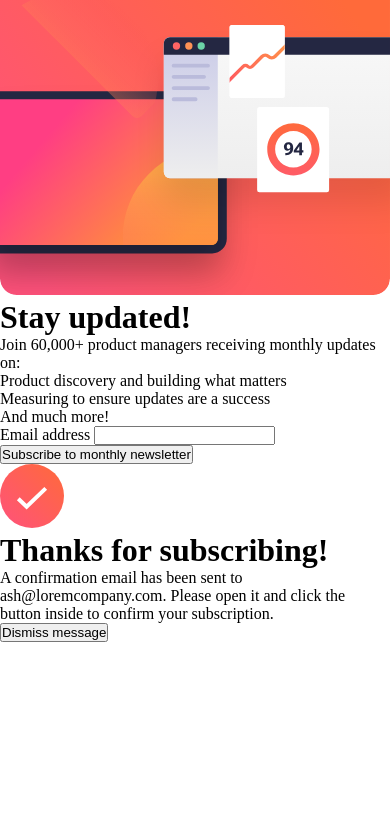
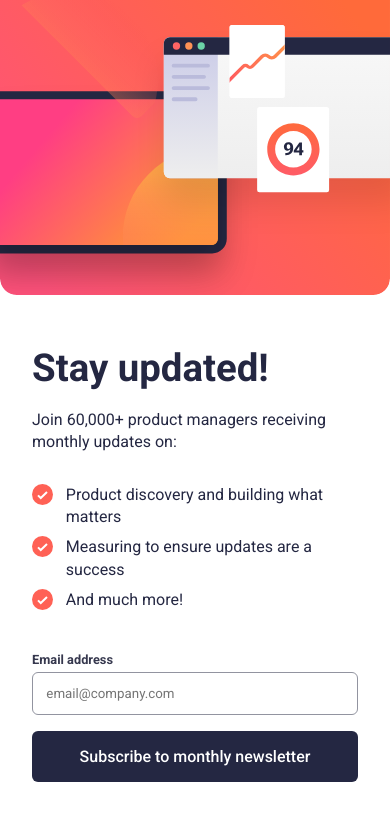
Before and after one commit to joacomenda/newsletter-sign-up-with-success-message-main, a plain HTML site: page index.html in a window 390 px wide. Drawn offline with Linux system fonts and the light colour scheme.

Commit message:
mobile design almost done

```diff
--- a/index.html
+++ b/index.html
@@ -16,30 +16,39 @@
 <body>
   <main>
     <div class="main-content">
-      <div class="images-container">
-        <img src="assets/images/illustration-sign-up-mobile.svg" alt="forms-main-image" class="mobile-image">
-        <img src="assets/images/illustration-sign-up-desktop.svg" alt="forms-main-image" class="desktop-image">
-      </div>
+      <img src="assets/images/illustration-sign-up-mobile.svg" alt="forms-main-image" class="mobile-image">
+      <img src="assets/images/illustration-sign-up-desktop.svg" alt="forms-main-image" class="desktop-image">
 
-      <div class="forms-and-text-container">
+      <div class="text-and-form-container">
         <h1>Stay updated!</h1>
 
         <p>Join 60,000+ product managers receiving monthly updates on:</p>
 
+
         <ul>
-          <li>Product discovery and building what matters</li>
-          <li>Measuring to ensure updates are a success</li>
-          <li>And much more!</li>
+          <li>
+            Product discovery and building what matters
+          </li>
+
+          <li>
+            Measuring to ensure updates are a success
+          </li>
+
+          <li>
+            And much more!
+          </li>
         </ul>
 
         <form id="form" novalidate>
-          <div>
-            <label for="email">Email address</label>
-            <input id="email" name="email" type="email">
-            <span aria-live="polite" id="email-error"></span>
+          <div class="input-areas">
+            <div class="validation-and-email-text-container">
+              <label class="email-label" for="email"><strong>Email address</strong></label>
+              <span class="email-error-message" aria-live="polite" id="email-error">Valid email required</span>
+            </div>
+            <input class="email-input" id="email" name="email" type="email" placeholder="email@company.com">
           </div>
 
-          <button>Subscribe to monthly newsletter</button>
+          <button class="submit-button" type="submit">Subscribe to monthly newsletter</button>
         </form>
       </div>
     </div>
--- a/styles/index.css
+++ b/styles/index.css
@@ -29,19 +29,184 @@
 
 /*
 *****************************************************************
-                    MOBILE FIRST LAYOUT
+                        IMAGES STYLINGS
 *****************************************************************
 */
-
-/*Images Styles*/
-
-.mobile-image
-{
-    width: 100%;
-}
 
 .desktop-image
 {
     width: 100%;
     display: none;
 }
+
+.mobile-image
+{
+    display: block;
+    width: 100%;
+}
+
+/*
+*****************************************************************
+                            FONT SIZES
+*****************************************************************
+*/
+
+.text-and-form-container h1
+{
+    font-size: 2.4rem;
+}
+
+.text-and-form-container p
+{
+    font-size: 1rem;
+}
+
+.text-and-form-container ul li
+{
+    font-size: 1rem;
+}
+
+.email-label
+{
+    font-size: 0.8rem;
+}
+
+.email-error-message
+{
+    font-size: 1rem;
+}
+
+.submit-button
+{
+    font-size: 1rem;
+}
+
+/*
+*****************************************************************
+                        MOBILE FIRST LAYOUT
+*****************************************************************
+*/
+
+body
+{
+    font-family: Roboto, sans-serif;
+    line-height: 1.4rem;
+}
+
+.main-content
+{
+    height: 100vh;
+    margin: 0 auto;
+    max-width: 400px;
+
+    display: grid;
+
+    grid-template-columns: 1fr;
+    grid-template-rows: auto 1fr;
+}
+
+.text-and-form-container
+{
+    padding: 2em 2em;
+
+    display: flex;
+    flex-direction: column;
+    justify-content: space-evenly
+}
+
+/*
+*****************************************************************
+                FORMS AND TEXT CONTAINER STYLES
+*****************************************************************
+*/
+
+.text-and-form-container h1
+{
+    color: var(--Dark-Slate-Grey);
+}
+
+.text-and-form-container p
+{
+    color: var(--Dark-Slate-Grey);
+}
+
+.text-and-form-container ul li
+{
+    display: flex;
+    align-items: start;
+    justify-content: start;
+
+    margin-bottom: 0.5rem;
+
+    color: var(--Dark-Slate-Grey);
+}
+
+.text-and-form-container ul li::before
+{
+    content: url("/assets/images/icon-list.svg");
+    width: 21px;
+    height: 21px;
+
+    margin-right: 0.8rem;
+}
+
+#form
+{
+    display: flex;
+    flex-direction: column;
+    justify-content: space-between;
+}
+
+.input-areas
+{
+    margin-bottom: 1rem;
+}
+
+.validation-and-email-text-container
+{
+    display:flex;
+    justify-content: space-between;
+}
+
+.email-error-message
+{
+    display: none;
+    color: var(--Dark-Slate-Grey);
+}
+
+.email-label
+{
+    color: var(--Charcoal-Grey);
+}
+
+.email-input
+{
+    display: block;
+    width: 100%;
+
+    padding: 1em;
+
+    border: var(--Grey) solid 1px;
+    border-radius: 6px;
+
+    font-family: Roboto;
+}
+
+.submit-button
+{
+    padding: 1em;
+
+    border: none;
+    border-radius: 6px;
+    background-color: var(--Dark-Slate-Grey);
+
+    font-weight: 500;
+    color: white;
+
+    font-family: Roboto;
+}
+
+.success-message
+{
+    display: none;
+}
```
